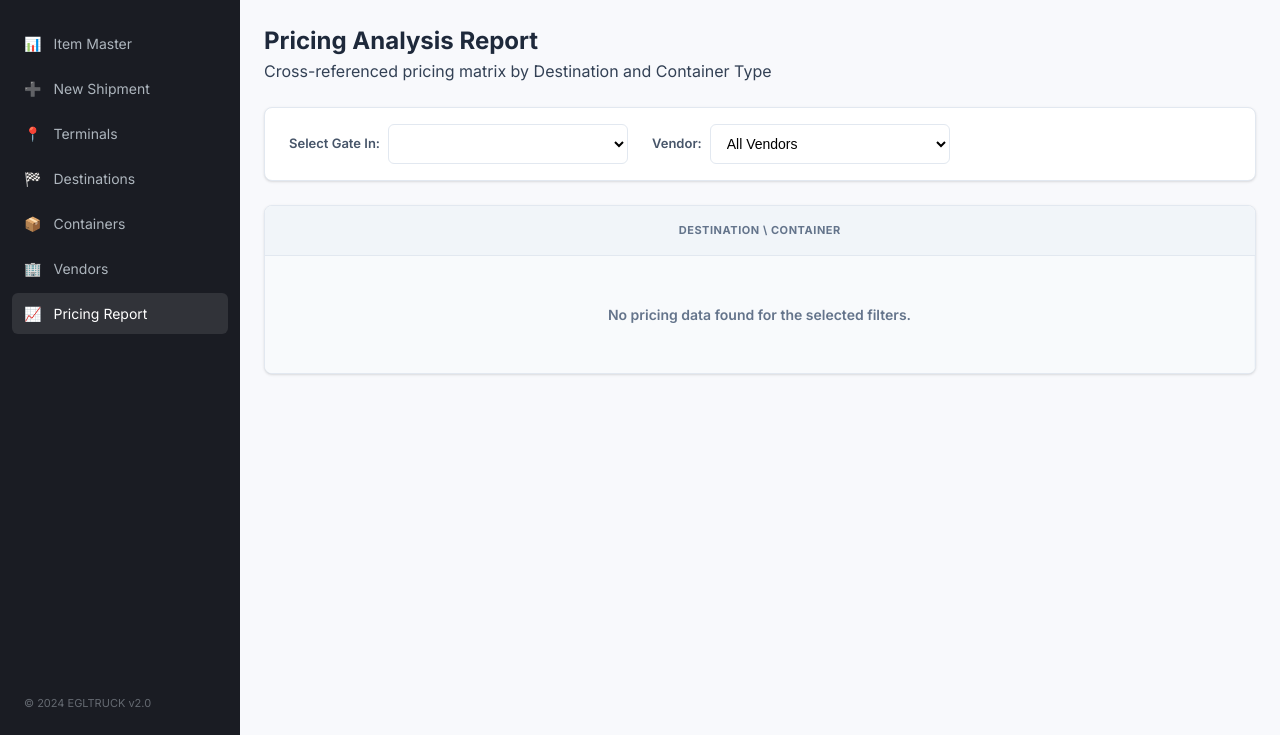
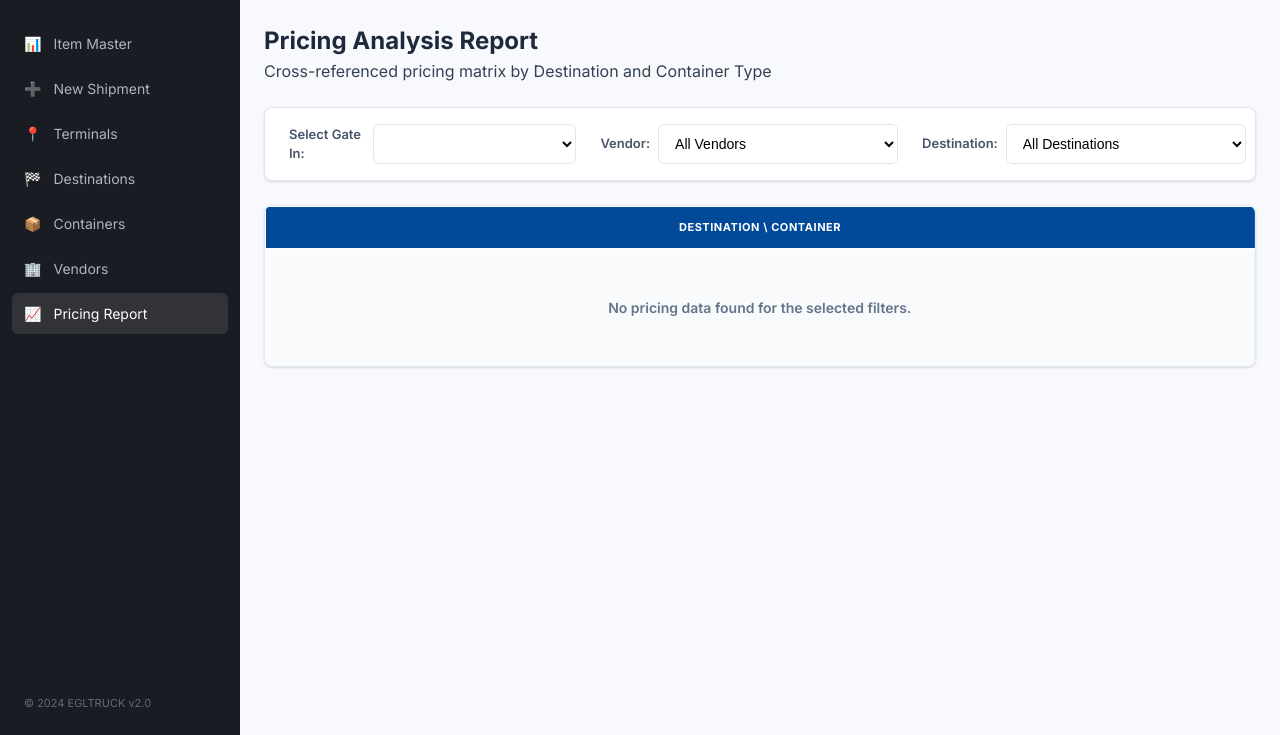
Before and after one commit to bemwathabet/Test1, a PHP site: page /report.php in a window 1280 px wide. Shown: the part 65-800 px from the top of the page. Run offline with PHP 8.4, Linux system fonts and the light colour scheme; lists and menus that the app fills with data are empty.

Commit message:
feat: add destination filter and enhanced styling to pricing report
- Added Destination filter dropdown to Pricing Analysis Report.
- Implemented SQL logic to filter pricing matrix by destination_id.
- Applied required special header styling (primary-bg, white text, bold, uppercase) to all pivot table column headers.
- Maintained consistent layout and responsive filtering across Gate In, Vendor, and Destination selections.

Co-authored-by: bemwathabet <295665427+bemwathabet@users.noreply.github.com>

```diff
--- a/report.php
+++ b/report.php
@@ -11,11 +11,12 @@ $selected_gate_in = $_GET['gate_in_id'] ?? ($terminals[0]['id'] ?? 0);
 $vendors = $db->query("SELECT * FROM vendors ORDER BY name ASC")->fetchAll(PDO::FETCH_ASSOC);
 $selected_vendor = isset($_GET['vendor_id']) ? (int)$_GET['vendor_id'] : 0;
 
+// Fetch all unique destinations (Rows/Filter)
+$destinations = $db->query("SELECT * FROM destinations ORDER BY name ASC")->fetchAll(PDO::FETCH_ASSOC);
+$selected_dest_filter = isset($_GET['destination_id']) ? (int)$_GET['destination_id'] : 0;
+
 // Fetch all unique containers (Columns)
 $containers = $db->query("SELECT * FROM containers ORDER BY reference ASC")->fetchAll(PDO::FETCH_ASSOC);
-
-// Fetch all unique destinations (Rows)
-$destinations = $db->query("SELECT * FROM destinations ORDER BY name ASC")->fetchAll(PDO::FETCH_ASSOC);
 
 // Fetch pricing matrix for selected Gate In
 $matrix_data = [];
@@ -33,6 +34,11 @@ if ($selected_gate_in > 0) {
     if ($selected_vendor > 0) {
         $sql .= " AND i.vendor_id = ?";
         $params[] = $selected_vendor;
+    }
+
+    if ($selected_dest_filter > 0) {
+        $sql .= " AND i.destination_id = ?";
+        $params[] = $selected_dest_filter;
     }
 
     $stmt = $db->prepare($sql);
@@ -84,7 +90,7 @@ if ($selected_gate_in > 0) {
             box-shadow: var(--shadow);
         }
         .report-filter select {
-            width: 300px;
+            width: 240px;
         }
         .pivot-table-card {
             overflow-x: auto;
@@ -114,6 +120,18 @@ if ($selected_gate_in > 0) {
             color: #cbd5e1;
             font-size: 12px;
         }
+
+        /* Required Special Header Style */
+        .pivot-table thead th {
+            background-color: var(--primary-color) !important;
+            color: #ffffff !important;
+            font-weight: 700;
+            text-transform: uppercase;
+            padding: 12px 16px;
+            border: 1px solid rgba(255, 255, 255, 0.1);
+            font-size: 11px;
+            letter-spacing: 0.05em;
+        }
     </style>
 </head>
 <body>
@@ -133,7 +151,7 @@ if ($selected_gate_in > 0) {
                 <form action="report.php" method="GET" style="display: flex; align-items: center; gap: 24px; width: 100%;">
                     <div style="display: flex; align-items: center; gap: 8px;">
                         <label for="gate_in_id" style="margin: 0; font-weight: 600;">Select Gate In:</label>
-                        <select name="gate_in_id" id="gate_in_id" onchange="this.form.submit()" style="width: 240px;">
+                        <select name="gate_in_id" id="gate_in_id" onchange="this.form.submit()">
                             <?php foreach ($terminals as $t): ?>
                                 <option value="<?php echo $t['id']; ?>" <?php echo $t['id'] == $selected_gate_in ? 'selected' : ''; ?>>
                                     <?php echo htmlspecialchars($t['name']); ?>
@@ -144,11 +162,23 @@ if ($selected_gate_in > 0) {
 
                     <div style="display: flex; align-items: center; gap: 8px;">
                         <label for="vendor_id" style="margin: 0; font-weight: 600;">Vendor:</label>
-                        <select name="vendor_id" id="vendor_id" onchange="this.form.submit()" style="width: 240px;">
+                        <select name="vendor_id" id="vendor_id" onchange="this.form.submit()">
                             <option value="0" <?php echo $selected_vendor == 0 ? 'selected' : ''; ?>>All Vendors</option>
                             <?php foreach ($vendors as $v): ?>
                                 <option value="<?php echo $v['id']; ?>" <?php echo $v['id'] == $selected_vendor ? 'selected' : ''; ?>>
                                     <?php echo htmlspecialchars($v['name']); ?>
+                                </option>
+                            <?php endforeach; ?>
+                        </select>
+                    </div>
+
+                    <div style="display: flex; align-items: center; gap: 8px;">
+                        <label for="destination_id" style="margin: 0; font-weight: 600;">Destination:</label>
+                        <select name="destination_id" id="destination_id" onchange="this.form.submit()">
+                            <option value="0" <?php echo $selected_dest_filter == 0 ? 'selected' : ''; ?>>All Destinations</option>
+                            <?php foreach ($destinations as $d): ?>
+                                <option value="<?php echo $d['id']; ?>" <?php echo $d['id'] == $selected_dest_filter ? 'selected' : ''; ?>>
+                                    <?php echo htmlspecialchars($d['name']); ?>
                                 </option>
                             <?php endforeach; ?>
                         </select>
```
